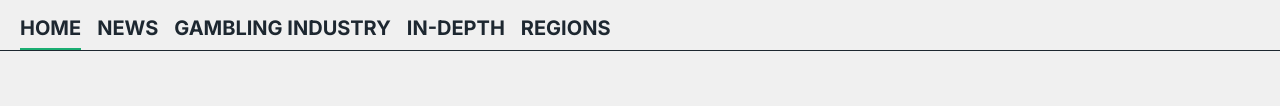
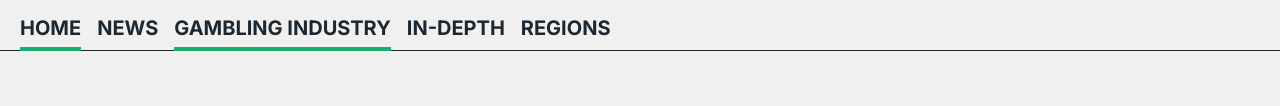
Before and after one commit to timgluk/kazino, a website: page src/page-news.html in a window 1280 px wide. Shown: the part 538-644 px from the top of the page. Drawn offline with nearby package versions, Linux system fonts and the light colour scheme; files that its build step writes are made by us from their sources; files whose address does not match are found by name.

Commit message:
fix: nav

```diff
--- a/gulp/version.json
+++ b/gulp/version.json
@@ -1,3 +1,3 @@
 {
-    "main": "20231124225826"
+    "main": "20231124230118"
 }
--- a/src/page-news.html
+++ b/src/page-news.html
@@ -25,7 +25,7 @@
         <ul class="nav__items">
           <li class="nav__item active"><a href="#">Home</a></li>
           <li class="nav__item"><a href="#">News</a></li>
-          <li class="nav__item"><a href="#">Gambling Industry</a></li>
+          <li class="nav__item active"><a href="#">Gambling Industry</a></li>
           <li class="nav__item"><a href="#">In-depth</a></li>
           <li class="nav__item"><a href="#">Regions</a></li>
         </ul>
--- a/src/scss/pages/page-news.scss
+++ b/src/scss/pages/page-news.scss
@@ -21,6 +21,7 @@
       line-height: 24px; /* 120% */
       text-transform: uppercase;
       padding-bottom: 8px;
+      border-bottom: 2px solid transparent;
       &:first-child {
         margin-left: 20px;
       }
@@ -28,20 +29,16 @@
 
     .active {
       position: relative;
-      border-bottom: 2px solid #1bae72;
-      // &:first-child {
-      //   padding-left: 20px;
-      // }
-      // &::after {
-      //   content: "";
-      //   width: 100%;
-      //   height: 2px;
-      //   left: 0;
-      //   bottom: -3px;
-      //   background-color: #1bae72;
-      //   position: absolute;
-      //   z-index: 10;
-      // }
+      &::after {
+        content: "";
+        width: 100%;
+        height: 4px;
+        left: 0;
+        bottom: -3px;
+        background-color: #1bae72;
+        position: absolute;
+        z-index: 10;
+      }
     }
   }
 }
```
Also changed, not shown: dist/css/style.css, dist/css/style.min.css, dist/page-news.html.
